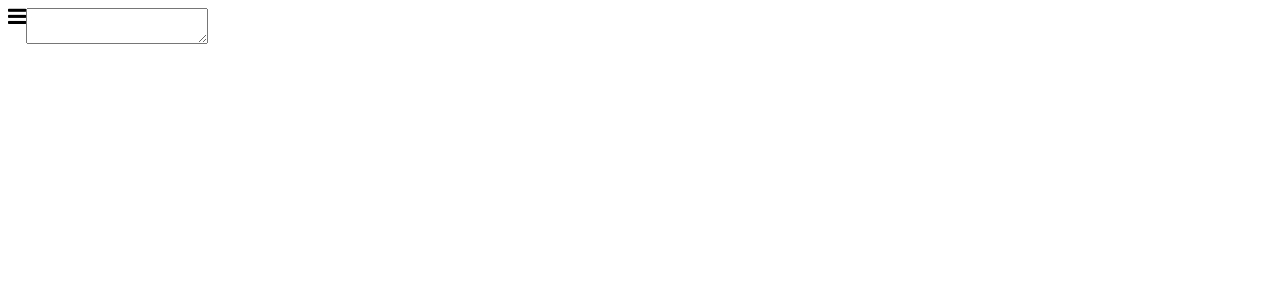
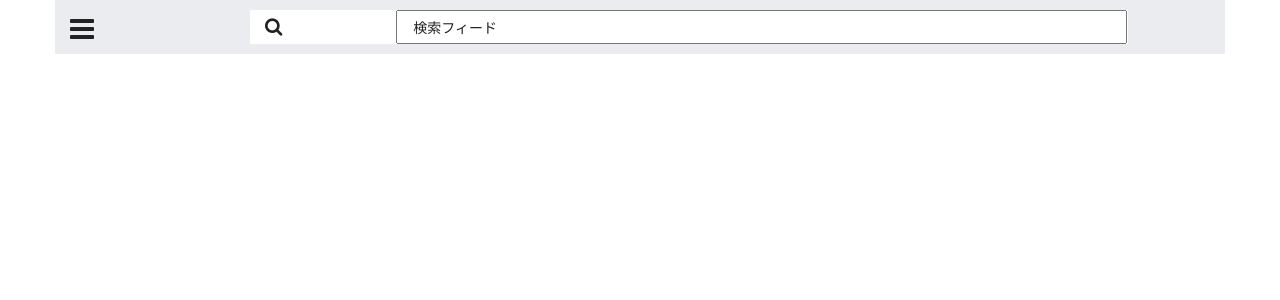
Before and after one commit to MagmaChocolate/LBT_Wiki, a PHP site: page / in a window 1280 px wide. Before the commit the part shown is almost empty. Shown: the top 300 px of the page. Run offline with PHP 8.4, Linux system fonts and the light colour scheme.

Commit message:
サイドメニューの実装完了

```diff
--- a/index.html
+++ b/index.html
@@ -20,16 +20,62 @@
 <head>
   <title>LBT_Wiki</title>
   <meta charset="utf-8" />
-  <script src="./resource/view.js"></script>
+  <meta http-equiv="X-UA-Compatible" content="IE=edge">
+  <meta name="viewport" content="width=device-width, initial-scale=1">
   <link href="./resource/view.css" rel="stylesheet" />
+  <!-- include FontAwesome -->
   <link rel="stylesheet" href="./resource/font-awesome/css/font-awesome.min.css">
+  <!-- include Bootstrap -->
+  <link href="./resource/bootstrap-3.3.7-dist/css/bootstrap.min.css" rel="stylesheet">
 </head>
-<body>
-<header>
-  <div class="side-menu-button">
-    <i class="fa fa-bars fa-lg"></i>
+<body class="drawer drawer--left ">
+<nav class="side-menu-area drawer-nav">
+  <ul class="list-area drawer-menu">
+    <li class="list-contents"><i class="fa fa-home fa-lg"></i><div class="list-text"></div>ホーム</li>
+    <li class="list-contents"><i class="fa fa-list-ul fa-lg"></i><div class="list-text"></div>カテゴリ</li>
+    <li class="list-contents"><i class="fa fa-random fa-lg"></i><div class="list-text"></div>おまかせ</li>
+    <li class="list-contents"><i class="fa fa-file-o fa-lg"></i><div class="list-text"></div>新規ページ</li>
+    <li class="list-contents"><i class="fa fa-cog fa-lg"></i><div class="list-text"></div>管理メニュー</li>
+  </ul>
+</nav>
+
+
+<div class="main-area">
+  <div class="container">
+    <div class="row">
+      <header class="col-xs-12">
+        <div class="row">
+          <div class="col-xs-2"><i class="fa fa-bars fa-2x drawer-toggle"></i></div>
+          <div class="col-xs-9 search-area">
+            <div class="row">
+              <div class="col-xs-2"><i class="fa fa-search fa-lg" ></i></div>
+                <form method="GET" action="search.php">
+                  <input class="search-text col-xs-10" type="text" name="search" value="検索フィード" />
+                </form>
+            </div>
+          </div>
+        </div>
+      </header>
+    </div>
   </div>
-  <textarea class="search-text"></textarea>
-</header>
+</div>
+
+
+<script src="./resource/view.js"></script>
+<!-- Include JQery -->
+<script src="./resource/jquery/jquery-3.1.1.slim.min.js"></script>
+<!-- Include all compiled plugins (below), or include individual files as needed -->
+<script src="./resource/bootstrap-3.3.7-dist/js/bootstrap.min.js"></script>
+
+
+<!-- drawer.css -->
+<link rel="stylesheet" href="./resource/drawer/css/drawer.min.css">
+<!-- jquery & iScroll -->
+<!-- <script src="https://ajax.googleapis.com/ajax/libs/jquery/1.11.3/jquery.min.js"></script> -->
+<script src="./resource/iscroll/iscroll.js"></script>
+<!-- drawer.js -->
+<script src="./resource/drawer/js/drawer.min.js"></script>
+<script>$(document).ready(function(){$('.drawer').drawer();});</script>
+
 </body>
 </html>
--- a/resource/view.css
+++ b/resource/view.css
@@ -4,9 +4,30 @@
   lang : css, ja-jp
 */
 
-header .side-menu-button{
-  float: left;
+header{
+  height: 54px;
+  background-color: #eaecf0;
 }
-header .search-text{
-  float: left;
+.fa-bars{
+  padding-top: 15px;
+  text-align: center;
+  color: #222;
 }
+div .search-area{
+  background-color: white;
+  height: 34px;
+  margin-top: 10px;
+  margin-bottom: 10px;
+  color: #222;
+}
+.fa-search{
+  margin-top: 10px;
+}
+.search-text{
+  height: 34px;
+}
+
+
+nav .side-menu-area{
+  background-color: #eaecf0;
+}
```
